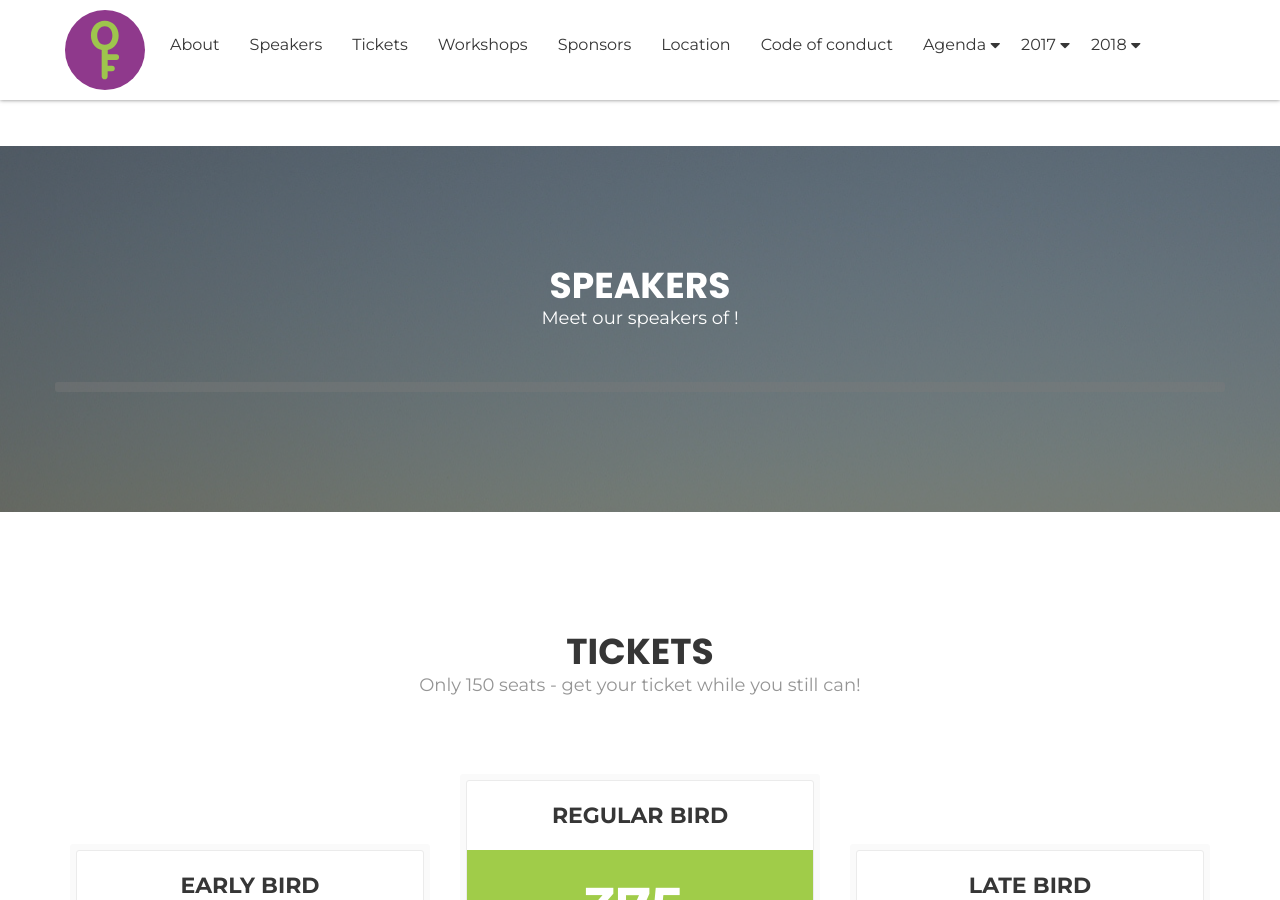
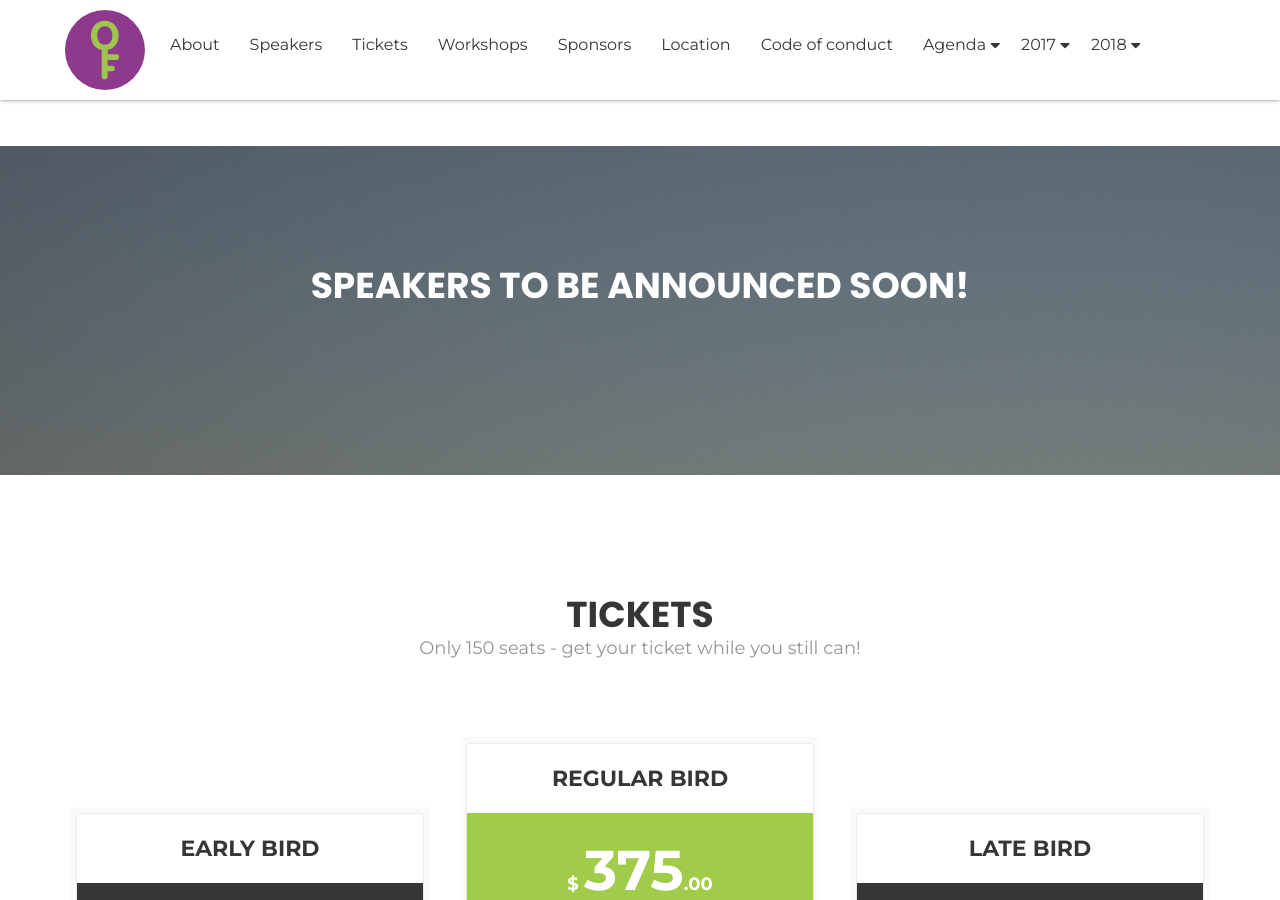
Before and after one commit to open-fsharp/open-fsharp.github.io, a Jekyll site: the page built from index.html, in a window 1280 px wide and 900 px high, scrolled down 1311 px. Built offline with Jekyll 4.4.1, drawn with Linux system fonts in a browser that asks for light colours; nearby versions of some CDN libraries; the list of posts is cut into pages by our own code; comment, search, counter and statistics services are not loaded.

Commit message:
Render TBA when no speakers for curent year

```diff
--- a/_includes/speakers.html
+++ b/_includes/speakers.html
@@ -1,13 +1,19 @@
 <section id="speakers" class="event-speaker">
+    {% assign speakers = site.data.speakers[page.year] %}
     <div class="overlay"></div>
     <div class="container">
         <div class="row">
             <div class="section-head">
+                {% if speakers %}
                 <h2 class="header-title">Speakers {{page.year}}</h2>
                 <p class="header-desc">Meet our speakers of {{page.year}}!</p>
+                {% else %}
+                <h2 class="header-title">Speakers to be announced soon!</h2>
+                {% endif %}
             </div>
+            {% if speakers %}
             <div class="speak-wrapper">
-                    {% for speaker in site.data.speakers[page.year] %}
+                    {% for speaker in speakers %}
                 <div class="col-sm-6 col-md-3">
                     <div class="row">
                         <div class="speaker-item">
@@ -44,8 +50,8 @@
                     {% endfor %}
 
 
-
             </div><!-- /.speak-wrapper -->
+            {% endif %}
         </div><!-- /.row -->
     </div><!-- /.container -->
 </section>
```
